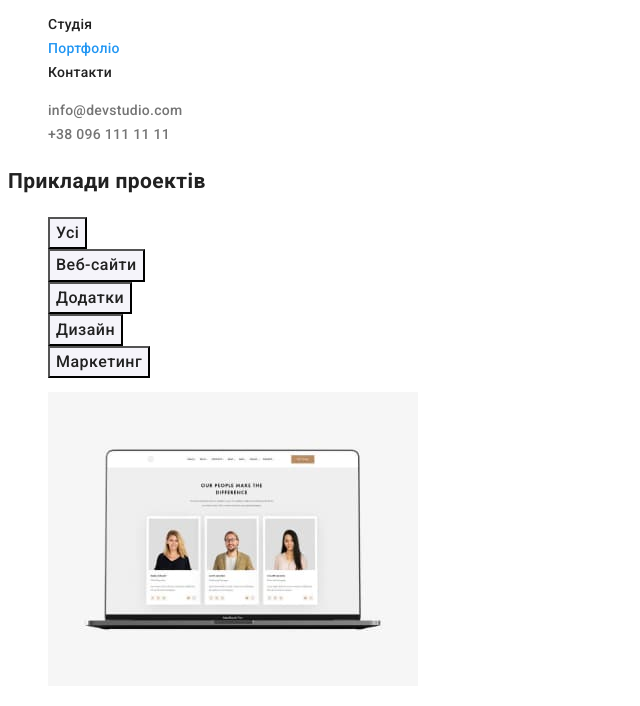
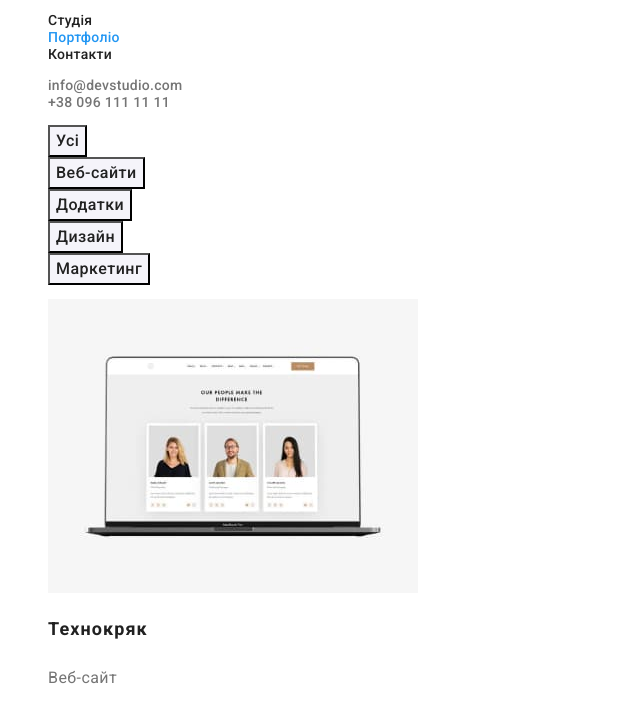
Before and after one commit to Vasiliy8P/goit-markup-hw-02, a plain HTML site: page portfolio.html in a window 1280 px wide. Shown: the part 41-747 px from the top of the page, without its empty margins (0-640 px from the left). Drawn offline with Linux system fonts and the light colour scheme.

Commit message:
Приховує заголовки, які не видно на сторінці, виправляє помилки

```diff
--- a/css/styles.css
+++ b/css/styles.css
@@ -21,7 +21,6 @@ body {
     font-family: Roboto, sans-serif;
     letter-spacing: 0.03em;
     font-size: 14px;
-    line-height: 1.71;
 }
 
 a {
@@ -123,6 +122,19 @@ a {
     text-align: center;
 }
 
+.visually-hidden {
+    position: absolute;
+    white-space: nowrap;
+    width: 1px;
+    height: 1px;
+    overflow: hidden;
+    border: 0;
+    padding: 0;
+    clip: rect(0 0 0 0);
+    clip-path: inset(50%);
+    margin: -1px;
+}
+
 .about-list .title {
     font-size: 14px;
     line-height: 1.14;
@@ -131,6 +143,7 @@ a {
 
 .about-list .text {
     color: var(--secondary-text-color);
+    line-height: 1.71;
 }
 
 /* Team of company */
@@ -185,6 +198,19 @@ a {
 
 /* стили для portfolio.html */
 
+.visually-hidden {
+    position: absolute;
+    white-space: nowrap;
+    width: 1px;
+    height: 1px;
+    overflow: hidden;
+    border: 0;
+    padding: 0;
+    clip: rect(0 0 0 0);
+    clip-path: inset(50%);
+    margin: -1px;
+}
+
 /* filter buttons */
 
 .filter button {
--- a/portfolio.html
+++ b/portfolio.html
@@ -32,9 +32,9 @@
     </header>
         <!-- основна частина -->
        <main>
-            <!-- Кнопки фільтру -->
+            <!-- фільтр прикладів проектів -->
             <section>
-                <h1>Приклади проектів</h1>
+                <h1 class="visually-hidden">Приклади проектів</h1>
                 <ul class="list filter">
                     <li><button type="button">Усі</button></li>
                     <li><button type="button">Веб-сайти</button></li>
@@ -42,9 +42,6 @@
                     <li><button type="button">Дизайн</button></li>
                     <li><button type="button">Маркетинг</button></li>
                 </ul>
-            </section>
-            <!-- Роботи -->
-            <section>
                 <ul class="list examples-projects">
                     <li>
                         <a href="#">
```
Also changed, not shown: index.html (+1 -1 lines).
